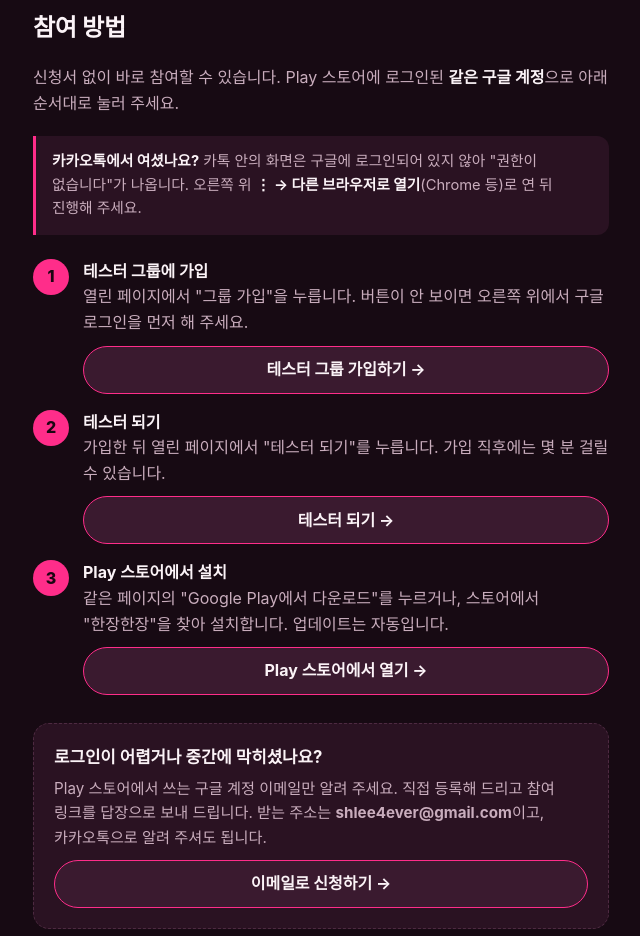
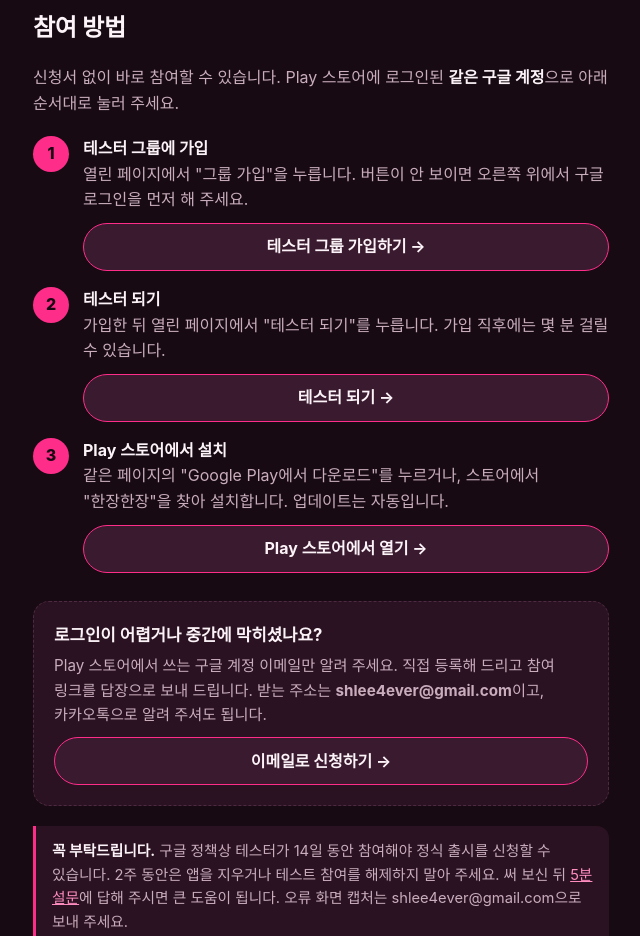
Before and after one commit to hanjanghanjang/hanjanghanjang.github.io, a plain HTML site: page beta/index.html in a window 1280 px wide. Shown: the part 1680-2616 px from the top of the page, without its empty margins (319-959 px from the left). Drawn offline with Linux system fonts and the light colour scheme.

Commit message:
테스터 안내에서 다른 브라우저로 열기 안내 제거
Co-Authored-By: Claude Opus 5.5 <noreply@anthropic.com>

```diff
--- a/beta/index.html
+++ b/beta/index.html
@@ -46,7 +46,6 @@
   <section id="join" class="steps" aria-labelledby="steps-title">
     <h2 id="steps-title">참여 방법</h2>
     <p class="steps-lead">신청서 없이 바로 참여할 수 있습니다. Play 스토어에 로그인된 <strong>같은 구글 계정</strong>으로 아래 순서대로 눌러 주세요.</p>
-    <p class="note"><strong>카카오톡에서 여셨나요?</strong> 카톡 안의 화면은 구글에 로그인되어 있지 않아 "권한이 없습니다"가 나옵니다. 오른쪽 위 <strong>⋮ → 다른 브라우저로 열기</strong>(Chrome 등)로 연 뒤 진행해 주세요.</p>
     <ol>
       <li><span>1</span><div><strong>테스터 그룹에 가입</strong>열린 페이지에서 "그룹 가입"을 누릅니다. 버튼이 안 보이면 오른쪽 위에서 구글 로그인을 먼저 해 주세요.
         <a class="step-link" href="https://groups.google.com/g/hanjanghanjang-testers" target="_blank" rel="noopener">테스터 그룹 가입하기 →</a></div></li>
--- a/beta/style.css
+++ b/beta/style.css
@@ -100,7 +100,6 @@ footer { max-width: 640px; margin: 0 auto; padding: 40px var(--gutter) 56px; col
   html { scroll-behavior: auto; }
   .cta, .step-link { transition: none; }
 }
-.steps-lead + .note { margin: 0 0 24px; }
 .fallback { margin: 28px 0 0; padding: 20px; border: 1px dashed var(--line); border-radius: var(--radius-md); background: var(--surface); }
 .fallback h3 { margin: 0 0 6px; font-size: 1.05rem; }
 .fallback p { margin: 0; color: var(--muted); font-size: 0.95rem; }
```
